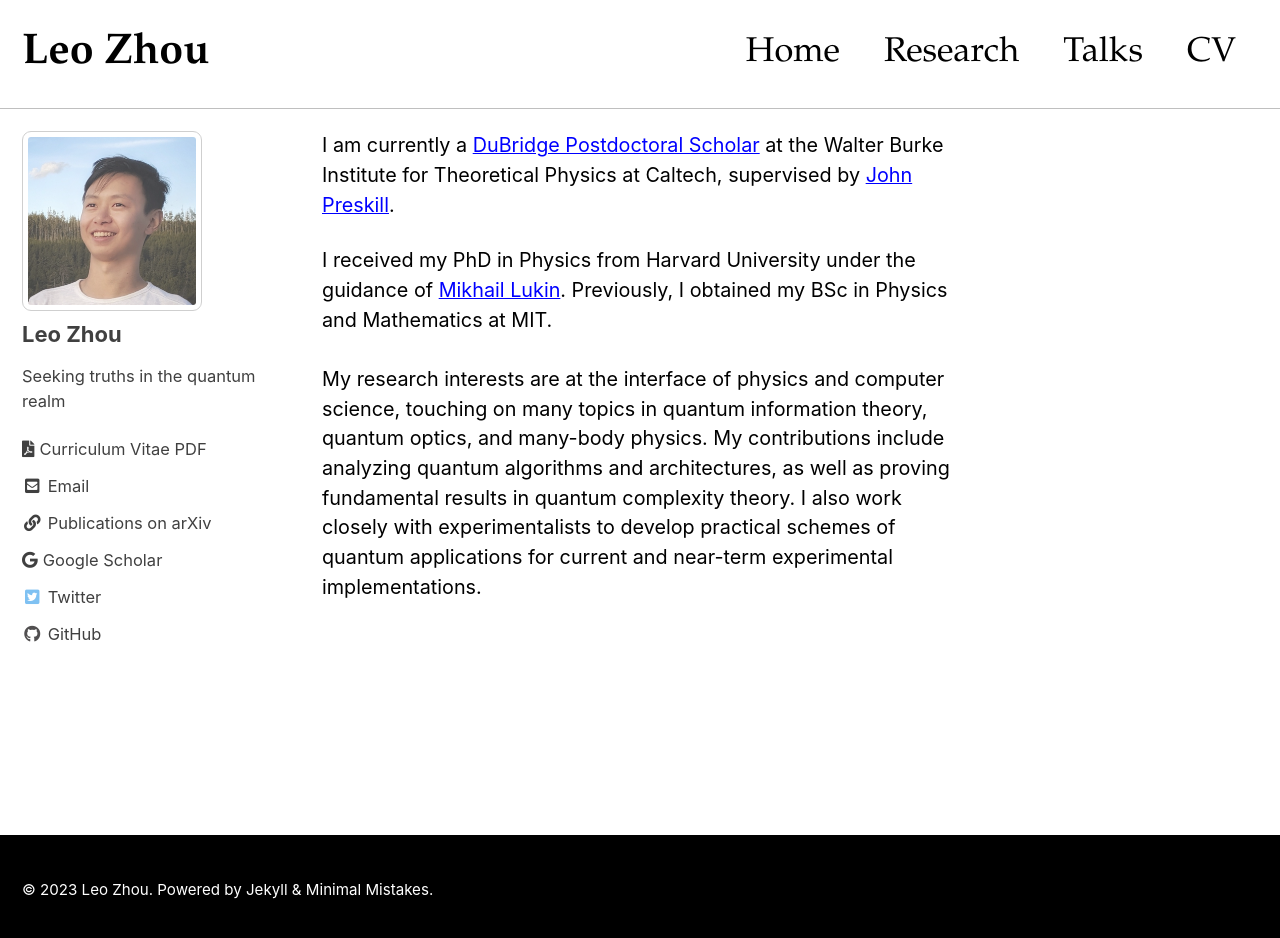
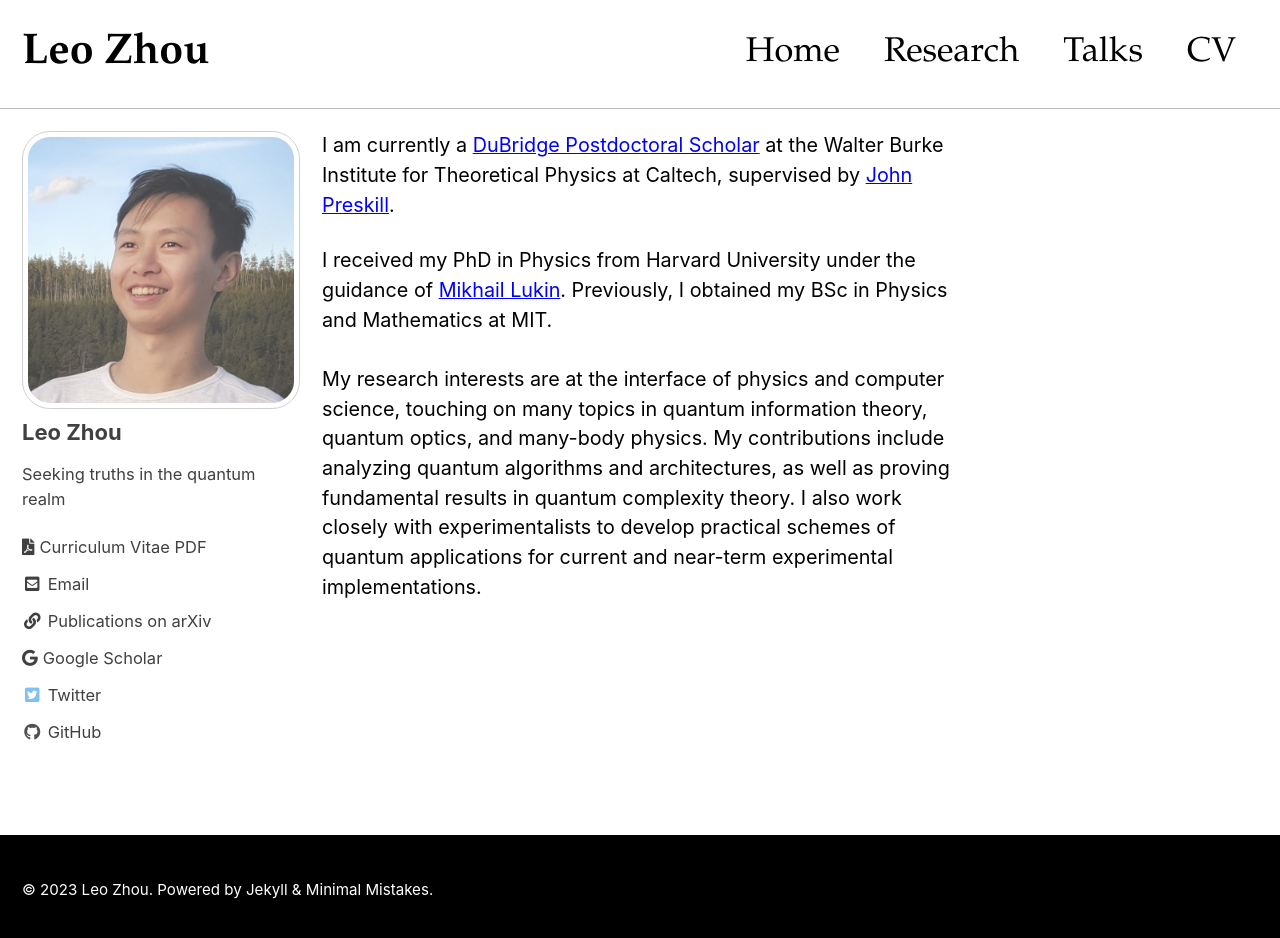
Before and after one commit to leozhou92/leozhou92.github.io, a Jekyll site: the page built from index.html, in a window 1280 px wide and 946 px high. Shown: the top 938 px of the window. Built offline with Jekyll 4.4.1, drawn with Linux system fonts in a browser that asks for light colours; cached includes are drawn as plain includes; the list of posts is cut into pages by our own code.

Commit message:
Converging to good max-width for prof pic

```diff
--- a/_sass/minimal-mistakes/_sidebar.scss
+++ b/_sass/minimal-mistakes/_sidebar.scss
@@ -125,16 +125,14 @@
   display: table-cell;
   vertical-align: top;
   width: 36px;
-  height: 36px;
 
   @include breakpoint($large) {
     width: auto;
-    height: auto;
   }
 
   img {
-    max-width: 180px;
-    border-radius: 5%;
+    max-width: 280px;
+    border-radius: 10%;
 
     @include breakpoint($large) {
       padding: 5px;
```
Also changed, not shown: 1 other file.
